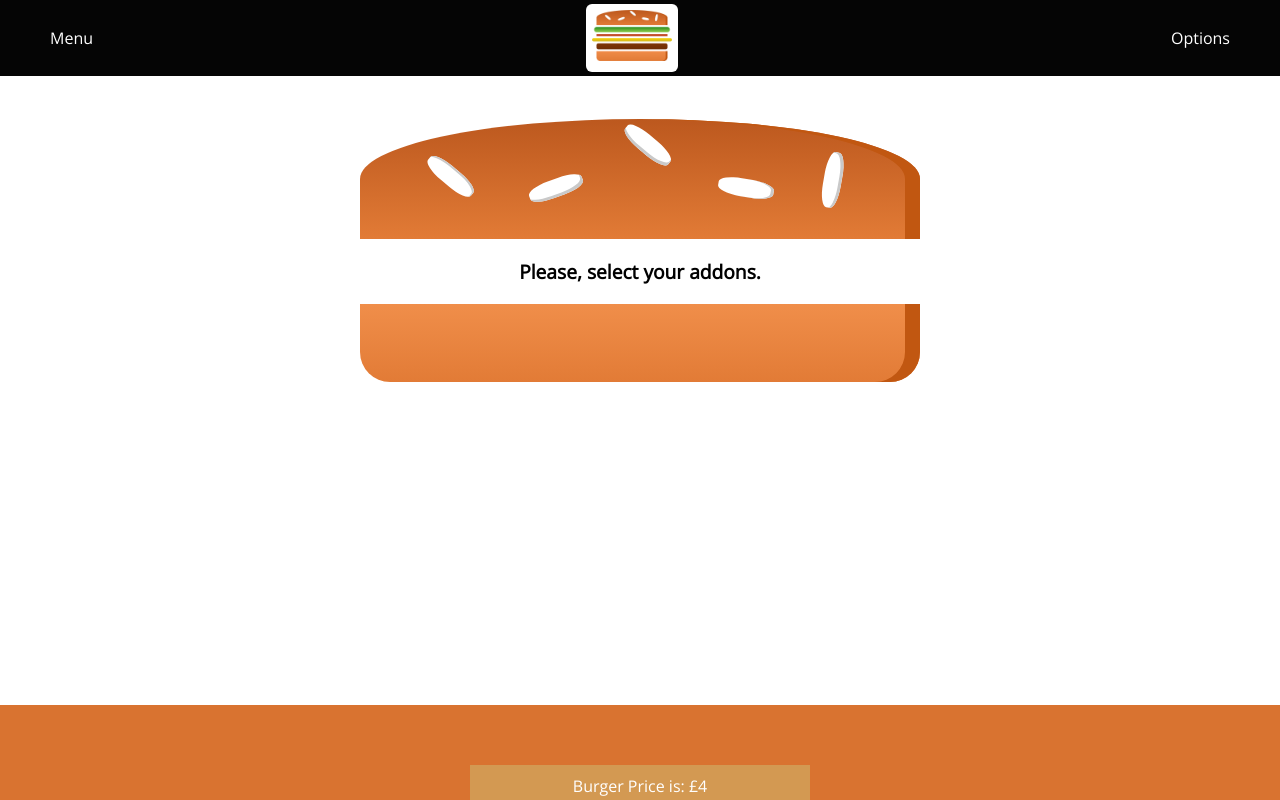
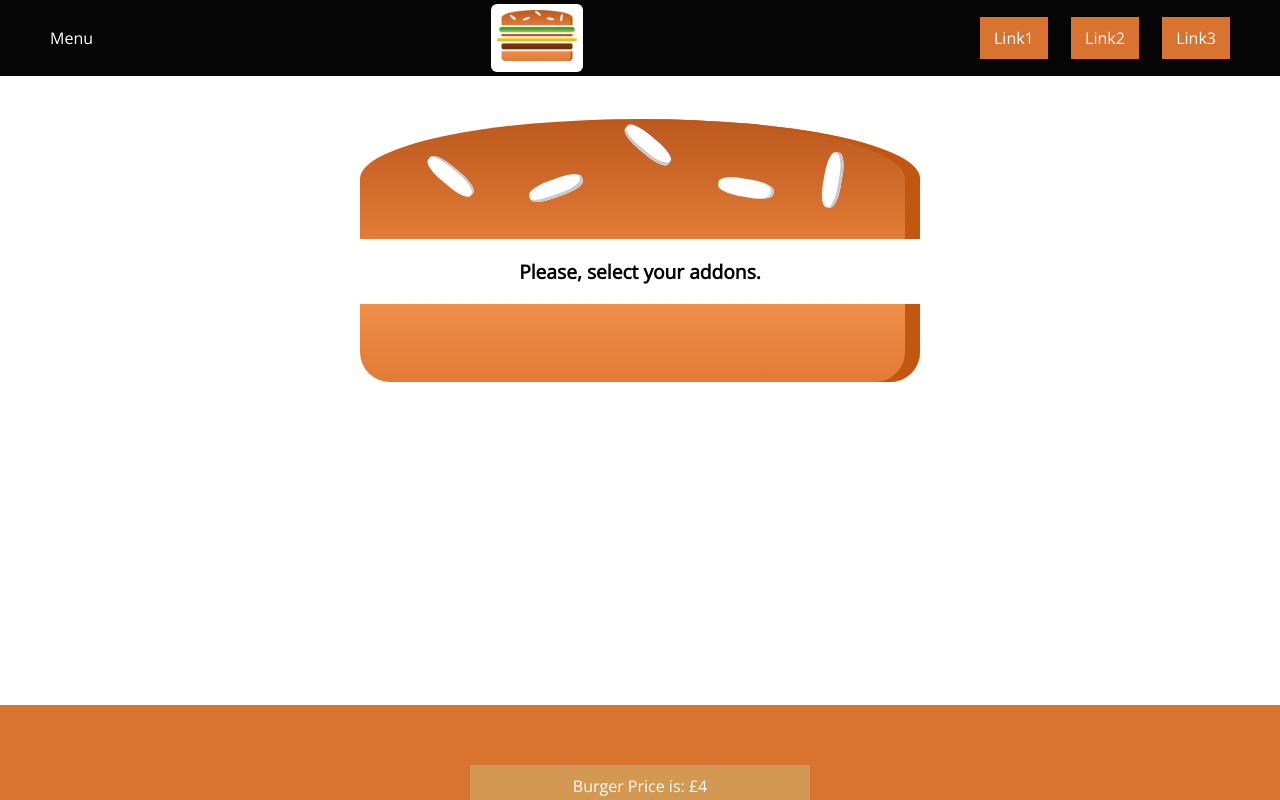
Before and after one commit to IvoLondon/burger-builder, a React app: page / in a window 1280 px wide. Shown: the top 800 px of the page. Built offline with nearby package versions, Linux system fonts and the light colour scheme.

Commit message:
Nav & SideDrawer

```diff
--- a/src/App.js
+++ b/src/App.js
@@ -3,10 +3,23 @@ import Layout from './components/Layout/Layout';
 import BurgerBuilder from './containers/BurgerBuilder/BurgerBuilder';
 
 class App extends Component {
+	constructor() {
+		super();
+		this.state = {
+			sideDrawerOpen : false,
+		}
+
+	}
+	toggleSideDrawerHandler = () => {
+		let getSideDrawerOpen = !this.state.sideDrawerOpen;
+		this.setState({
+			sideDrawerOpen : getSideDrawerOpen,
+		})
+	}
 	render() {
 		return (
 		    <div>
-            <Layout>
+		        <Layout mobileToggle={this.toggleSideDrawerHandler} mobileShow={this.state.sideDrawerOpen}>
 		            <BurgerBuilder />
 		        </Layout>
 		    </div>
--- a/src/components/Layout/Layout.js
+++ b/src/components/Layout/Layout.js
@@ -3,11 +3,14 @@ import React from 'react';
 import classes from './Layout.css';
 import Aux from './../../hoc/Aux';
 import Toolbar from '../Navigation/Toolbar/Toolbar'
+import SideDraw from '../SideDraw/SideDraw'
 
 
 const layout = (props) => (
 		<Aux>
-			<Toolbar />
+
+			<Toolbar mobileToggle={props.mobileToggle} />
+			<SideDraw mobileToggle={props.mobileToggle} mobileShow={props.mobileShow} />
 			<main className={classes.Content}>
 				{props.children}
 			</main>
--- /dev/null
+++ b/src/components/Navigation/NavItems/NavItem/NavItem.css
@@ -0,0 +1,12 @@
+.NavItem {
+	display:block;
+}
+.NavItem a {
+	color:#fff;
+	text-decoration: none;
+	background-color:#d97330;
+	padding:10px 14px;
+}
+.NavItem a:hover {
+	background-color:#99703F;
+}
--- /dev/null
+++ b/src/components/Navigation/NavItems/NavItem/NavItem.js
@@ -0,0 +1,15 @@
+import React from 'react'
+import classes from './NavItem.css'
+
+
+const navItem = (props) => {
+	return (
+		<li className={classes.NavItem} >
+			<a href={props.link}>
+				{ props.title }
+			</a>
+		</li>
+	)
+}
+
+export default navItem;
--- /dev/null
+++ b/src/components/Navigation/NavItems/NavItems.css
@@ -0,0 +1,43 @@
+.NavItems {
+	display:none;
+}
+.MobileToggle {
+	width:40px;
+	height:20px;
+	position:relative;
+	cursor: pointer;
+}
+
+.MobileToggle div {
+	width:100%;
+	height:1px;
+	display:block;
+	background-color: #fff;
+	position:absolute;
+	top:0;
+	left:0;
+}
+.MobileToggle div:nth-child(2) {
+
+	top:50%;
+	left:0;
+}
+.MobileToggle div:nth-child(3) {
+	top:100%;
+	left:0;
+}
+
+
+@media screen and (min-width:992px) {
+	.NavItems {
+		display:flex;
+		justify-content: space-between;
+		list-style:none;
+		padding:0;
+		width:250px;
+		margin:0;
+	}
+	.MobileToggle {
+		display:none;
+	}
+}
--- a/src/components/Navigation/NavItems/NavItems.js
+++ b/src/components/Navigation/NavItems/NavItems.js
@@ -1,6 +1,24 @@
 import React from 'react';
+import NavItem from './NavItem/NavItem'
+import classes from './NavItems.css'
+import Aux from '../../../hoc/Aux.js'
 
-
+const navItems = (props) => {
+	return (
+		<Aux>
+			<ul className={classes.NavItems}>
+				<NavItem link="#" title="Link1" />
+				<NavItem link="#" title="Link2" />
+				<NavItem link="#" title="Link3" />
+			</ul>
+			<div onClick={props.mobileToggle} className={classes.MobileToggle}>
+				<div></div>
+				<div></div>
+				<div></div>
+			</div>
+		</Aux>
+	);
+}
 
 
 export default navItems;
--- a/src/components/Navigation/Toolbar/Toolbar.js
+++ b/src/components/Navigation/Toolbar/Toolbar.js
@@ -1,8 +1,9 @@
 import React from 'react';
 import classes from './Toolbar.css'
 import Logo from '../../Logo/Logo'
+import NavItems from '../NavItems/NavItems'
 
-const toolbar = () => {
+const toolbar = (props) => {
 	return (
 		<div className={classes.Toolbar}>
 			<div>
@@ -12,7 +13,7 @@ const toolbar = () => {
 				<Logo />
 			</div>
 			<div>
-				Options
+				<NavItems mobileToggle={props.mobileToggle} />
 			</div>
 		</div>
 	)
--- /dev/null
+++ b/src/components/SideDraw/SideDraw.css
@@ -0,0 +1,13 @@
+.SideDraw {
+	width:250px;
+	position:absolute;
+	top:0;
+	left:-100%;
+	height:100%;
+	background-color:#fff;
+	transition:0.2s ease-in-out;
+}
+
+.SideDraw.Open {
+	left:0%;
+}
--- /dev/null
+++ b/src/components/SideDraw/SideDraw.js
@@ -0,0 +1,15 @@
+import React from 'react';
+import classes from './SideDraw.css'
+import Modal from '../UI/Modal/Modal'
+
+const sideDraw = (props) => {
+	return (
+		<Modal show={props.mobileShow} cancel={props.mobileToggle}>
+			<div className={ props.mobileShow ? [classes.SideDraw, classes.Open].join(' ') : classes.SideDraw }>
+				Primerno
+			</div>
+		</Modal>
+	)
+}
+
+export default sideDraw;
```
Lines whose indentation alone changed are shown as unchanged.
